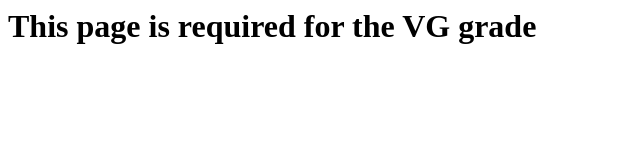
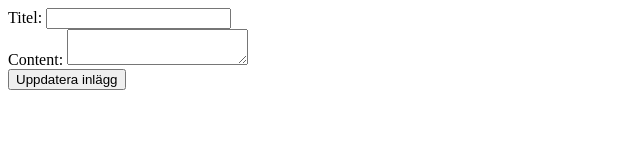
Before and after one commit to armintorkzadeh95/blog-client-template, a plain HTML site: page admin/update-post.html in a window 1280 px wide. Shown: the whole page, without its empty margins (0-640 px from the left). Drawn offline with Linux system fonts and the light colour scheme.

Commit message:
update-post.html started

```diff
--- a/admin/update-post.html
+++ b/admin/update-post.html
@@ -6,8 +6,22 @@
     <link rel="stylesheet" href="css/style.css">
 </head>
 <body>
-    <h1>This page is required for the VG grade</h1>
+    <html lang="en">
+<head>
+    <meta charset="UTF-8">
+    <meta name="viewport" content="width=device-width, initial-scale=1.0">
+    <title>Update Post</title>
+</head>
+<body>
+<form id="updatePostForm">
+    <label for="title">Titel:</label>
+    <input type="text" id="title" name="title" required><br>
 
+    <label for="content">Content:</label>
+    <textarea id="content" name="content" required></textarea><br>
+
+    <button type="button" onclick="updatePost()">Uppdatera inlägg</button>
+</form>
     <script src="js/update-post.js"></script>
 </body>
 </html>
```
